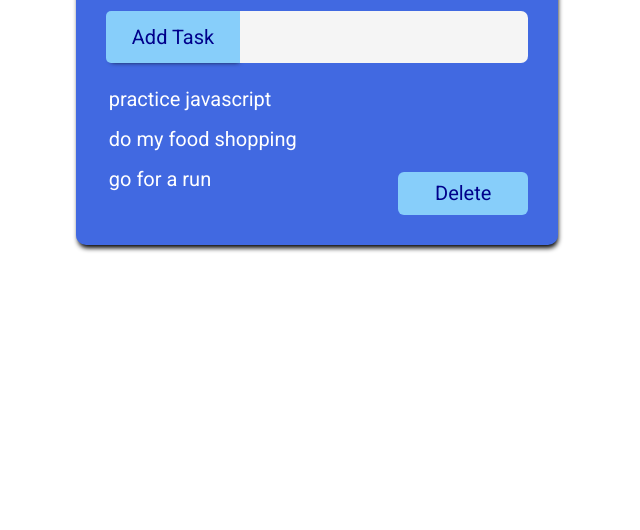
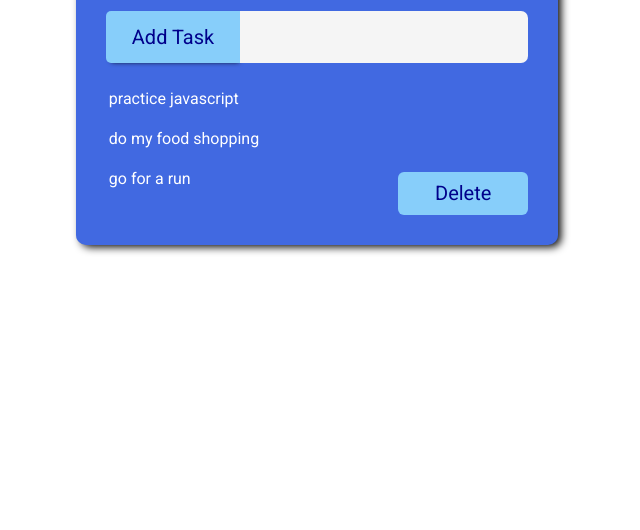
Before and after one commit to liamwoody25/To-Do-list, a plain HTML site: page index.html in a window 1280 px wide. Shown: the part 270-800 px from the top of the page, without its empty margins (323-963 px from the left). Drawn offline with Linux system fonts and the light colour scheme.

Commit message:
updating

```diff
--- a/public/css/style.css
+++ b/public/css/style.css
@@ -12,7 +12,7 @@
 }
 
 li {
-  font-size: 20px;
+  font-size: 16px;
   color: #fff;
   list-style: none;
   margin-left: -37px;
@@ -47,7 +47,7 @@ body {
 .container {
   width: 33%;
   background-color: royalblue;
-  box-shadow:1px 4px 5px -1px black ;
+  box-shadow:4px 3px 8px -1px black ;
   padding: 30px;
   border-radius: 10px;
 }
@@ -71,7 +71,7 @@ input {
   border: none;
   border-radius: 0px 7px 7px 0px;
   outline: none;
-  font-size: 20px;
+  font-size: 16px;
   padding-left: 20px;
 }
 
--- a/public/js/app.js
+++ b/public/js/app.js
@@ -1,8 +1,7 @@
 const addTask = document.querySelector('.add-btn');
 const removeTask = document.querySelector('.delete-btn');
 
-
-
+// this code operates the task button when pressed
 addTask.addEventListener('click', function(){
   const input = document.querySelector('.task-input')
   const list = document.querySelector('ul');
@@ -13,6 +12,8 @@ addTask.addEventListener('click', function(){
   list.append(task)
 })
 
+
+// this code operates the delete button when pres
 removeTask.addEventListener('click', function(){
   const lastTask = document.querySelector('li:last-child');
   lastTask.remove()
```
